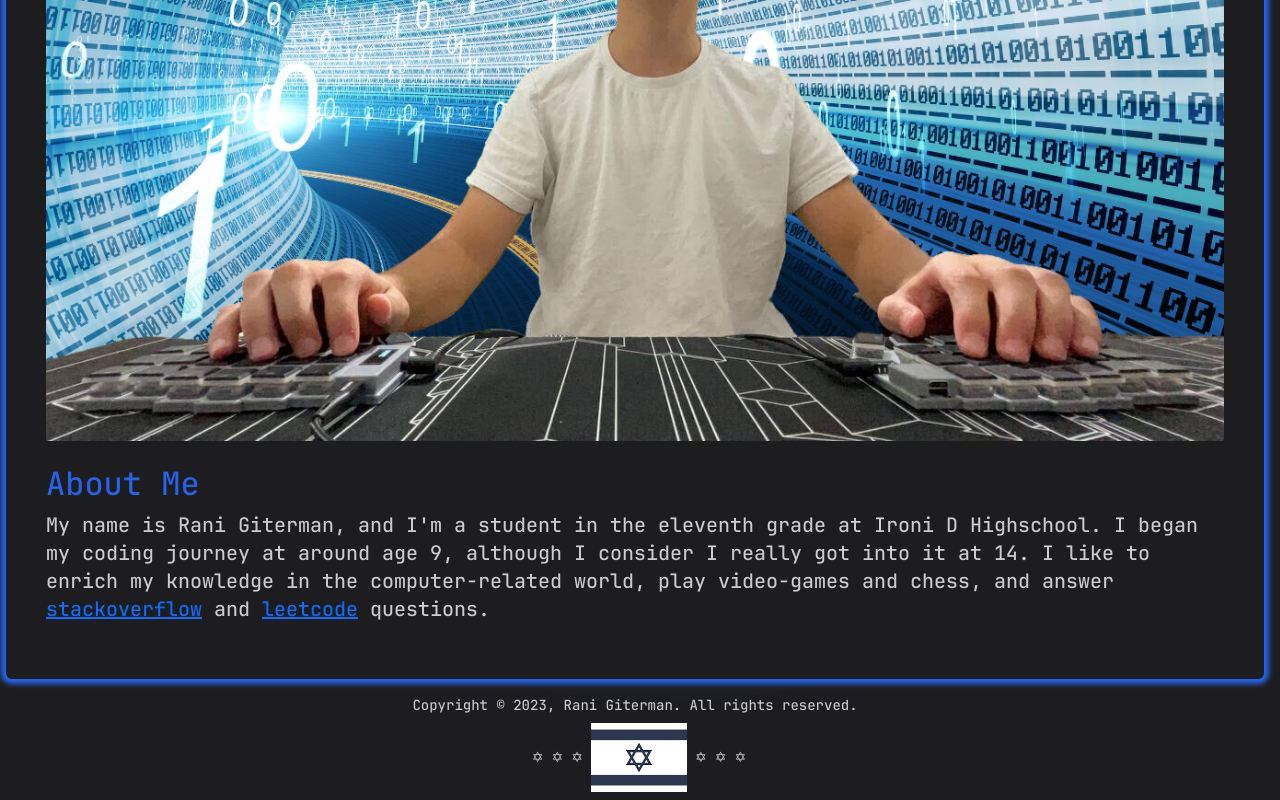
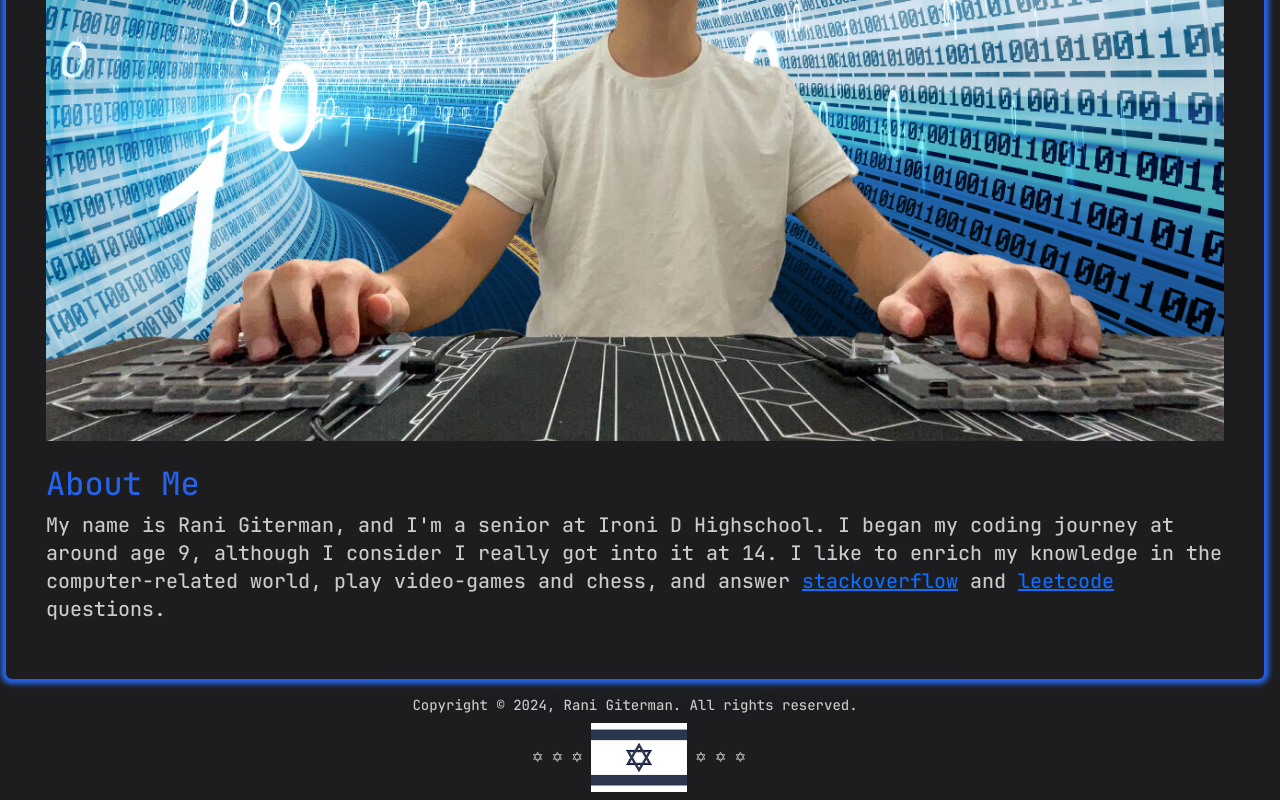
Before and after one commit to RaniGiterman/portfolio, a React (Create React App) app: page / in a window 1280 px wide. Shown: the part 426-1226 px from the top of the page. Built offline with nearby package versions, Linux system fonts and the light colour scheme.

Commit message:
change about-me and year

```diff
--- a/src/comp/End.jsx
+++ b/src/comp/End.jsx
@@ -4,7 +4,7 @@ export default function End() {
   return (
     <div className="g text-sm mt-3 mb-2">
       <div>
-        Copyright © 2023, Rani Giterman. All rights reserved.
+        Copyright © 2024, Rani Giterman. All rights reserved.
         <div className="flex justify-center mt-2">
           <div className="ml-2 mt-6">✡</div>
           <div className="ml-2 mt-6">✡</div>
--- a/src/comp/page/Home.jsx
+++ b/src/comp/page/Home.jsx
@@ -7,10 +7,10 @@ export default function Home() {
       <br></br>
       <h2 className="text-blue-600">About Me</h2>
       <p className="text-xl mt-2">
-        My name is Rani Giterman, and I'm a student in the eleventh grade at Ironi D
-        Highschool. I began my coding journey at around age 9, although I
-        consider I really got into it at 14. I like to enrich my knowledge in
-        the computer-related world, play video-games and chess, and answer{" "}
+        My name is Rani Giterman, and I'm a senior at Ironi D Highschool. I
+        began my coding journey at around age 9, although I consider I really
+        got into it at 14. I like to enrich my knowledge in the computer-related
+        world, play video-games and chess, and answer{" "}
         <a href="https://stackoverflow.com/users/17802928/rani-giterman?tab=profile">
           stackoverflow
         </a>{" "}
--- a/src/comp/page/Tech_Stacks.jsx
+++ b/src/comp/page/Tech_Stacks.jsx
@@ -4,7 +4,7 @@ import ReactCardFlip from "react-card-flip";
 export default function Tech_Stacks() {
   return (
     <div className="bg-cool p-10 b text-xl text-left w-full rounded">
-      <div className="grid grid-cols-2 md:grid-cols-4 gap-4">
+      <div className="grid grid-cols-2 md:grid-cols-4 xl:grid-cols-4 gap-4">
         <div className="grid gap-4">
           <div>
             <h2 className="tech-title text-blue-600">Databases</h2>
--- a/src/index.css
+++ b/src/index.css
@@ -15,6 +15,11 @@ html, body {
 
 .f2 {
   font-family: main;
+}
+@media only screen and (min-width: 1400px) {
+  .f2 {
+    width: 75%;
+  }
 }
 
 @font-face {
```
